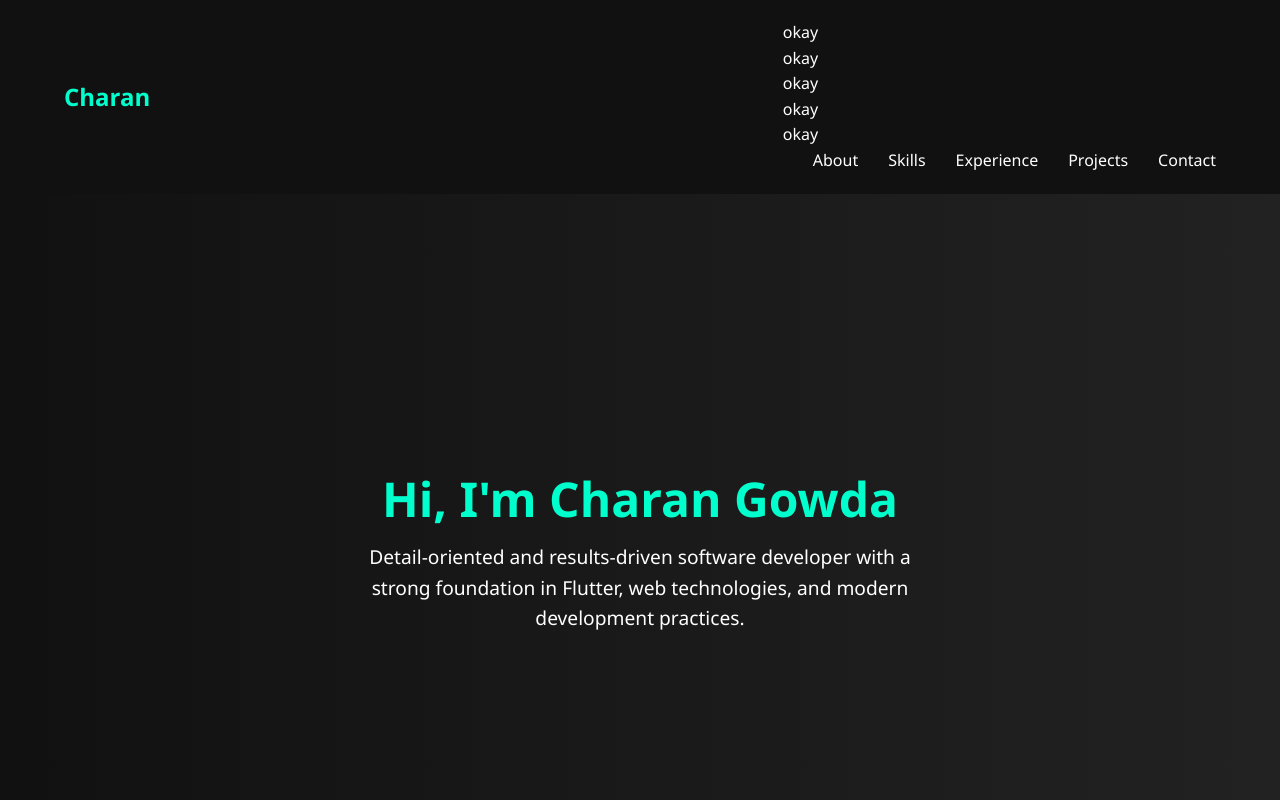
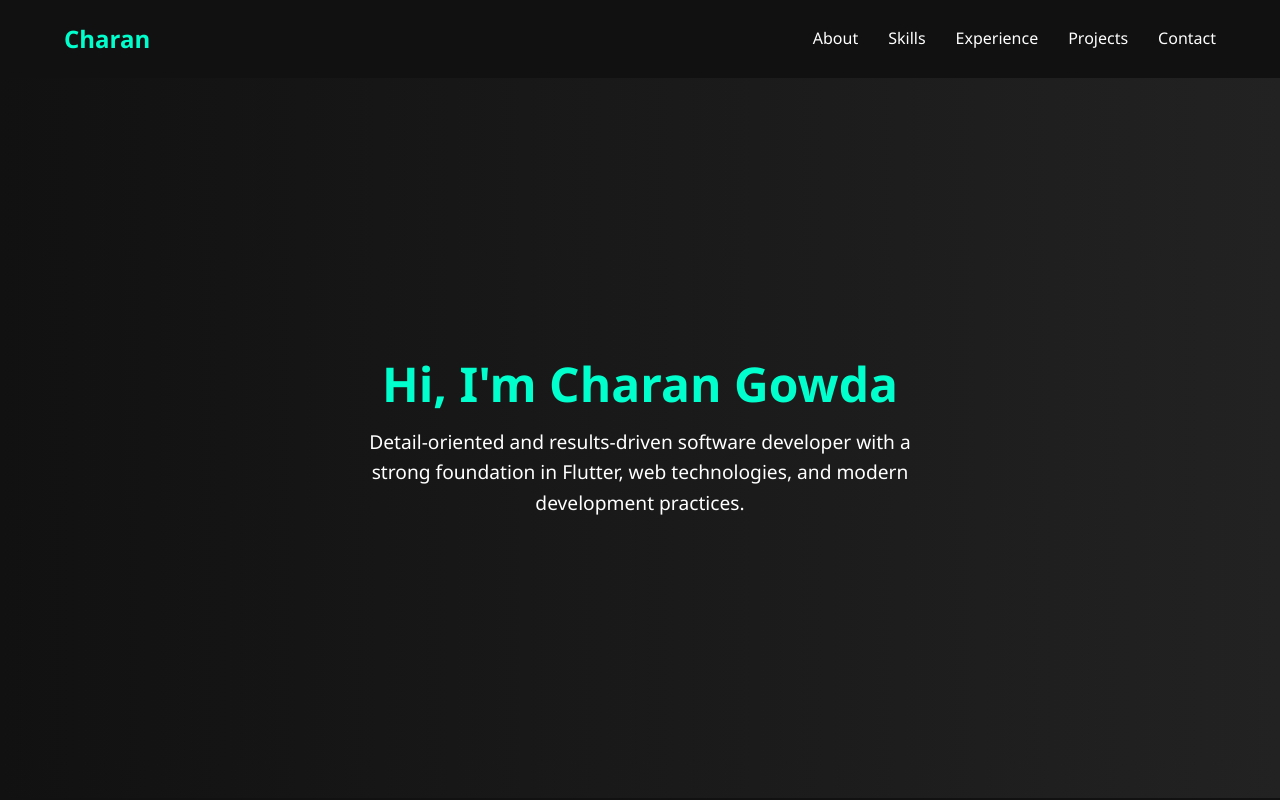
Before and after one commit to Charan394/portfolio, a React (Vite) app: page / in a window 1280 px wide. Shown: the top 800 px of the page. Built offline with nearby package versions, Linux system fonts and the light colour scheme.

Commit message:
Update Header.jsx

```diff
--- a/src/components/Header.jsx
+++ b/src/components/Header.jsx
@@ -42,11 +42,6 @@ const Header = () => {
       <HeaderContainer>
         <Logo>Charan</Logo>
         <Nav>
-          <nav>okay</nav>
-          <nav>okay</nav>
-          <nav>okay</nav>
-          <nav>okay</nav>
-          <nav>okay</nav>
           <a href="#about">About</a>
           <a href="#skills">Skills</a>
           <a href="#experience">Experience</a>
```
